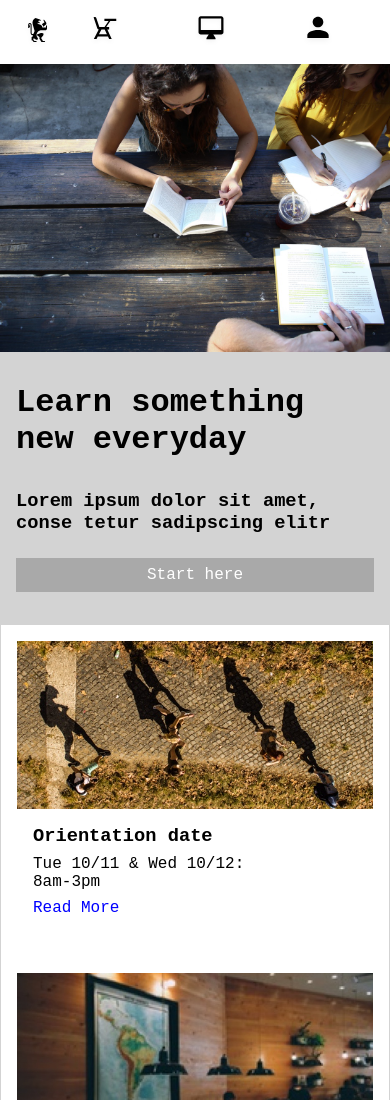
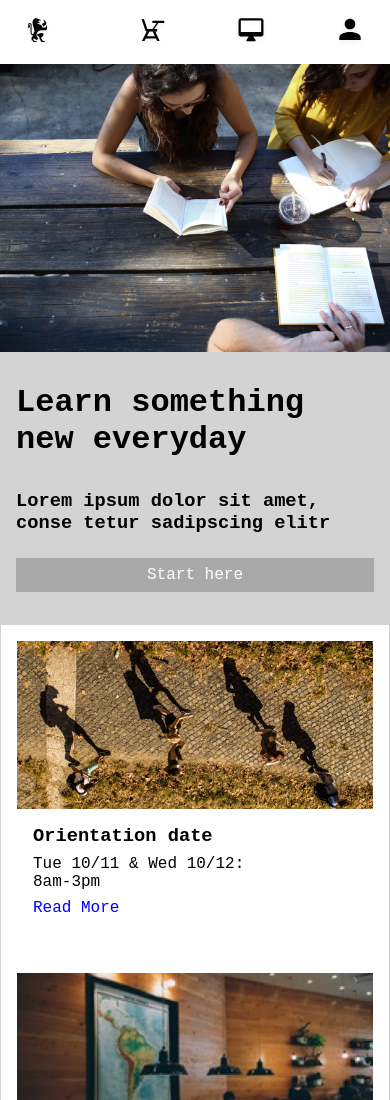
Before and after one commit to Vintlased/Colmar-Academy, a plain HTML site: page index.html in a window 390 px wide. Shown: the top 1100 px of the page. Drawn offline with Linux system fonts and the light colour scheme.

Commit message:
fixed header

```diff
--- a/resources/css/style.css
+++ b/resources/css/style.css
@@ -62,6 +62,15 @@ nav ul li {
         display: none;
     }
 
+    nav {
+        width: 65%;
+    }
+
+    nav ul {
+        display: flex;
+        justify-content: space-between;
+    }
+
     nav ul li {
         display: none;
     }
@@ -70,7 +79,6 @@ nav ul li {
         display: inline;
         height: 2rem;
         width: auto;
-        margin: auto 2rem;
     }
 }
 
```
